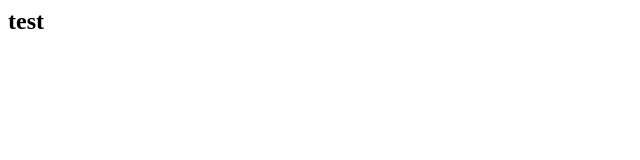
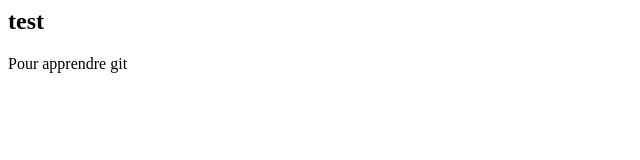
Before and after one commit to sitraka106/vacation, a plain HTML site: page index.html in a window 1280 px wide. Shown: the whole page, without its empty margins (0-640 px from the left). Drawn offline with Linux system fonts and the light colour scheme.

Commit message:
ajout paragraphe

```diff
--- a/index.html
+++ b/index.html
@@ -4,6 +4,7 @@
 </head>
 <body>
     <h2>test</h2>
+    <p>Pour apprendre git</p>
 </body>
 
 </html>
```
